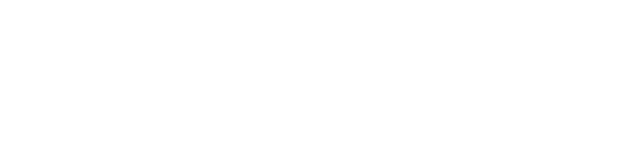
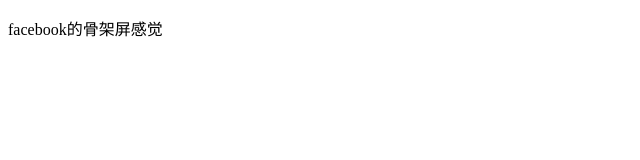
Before and after one commit to yokiyokiyoki/skeleton-body, a website: page index.html in a window 1280 px wide. Shown: the whole page, without its empty margins (0-640 px from the left). Drawn offline with Linux system fonts and the light colour scheme.

Commit message:
配置文件

```diff
--- a/index.html
+++ b/index.html
@@ -8,7 +8,11 @@
 </head>
 
 <body>
-    <div id="app"></div>
+    <div id="app">
+        <div class="content">
+            <p>facebook的骨架屏感觉</p>
+        </div>
+    </div>
 </body>
 
 </html>
```
Also changed, not shown: package.json (+5 -2 lines), 2 other files.
